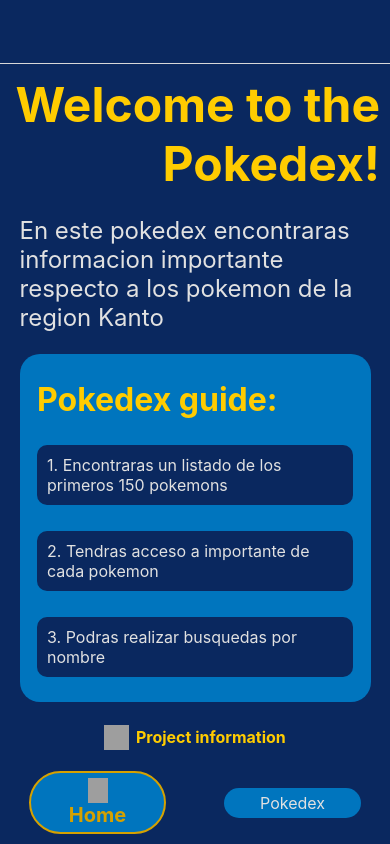
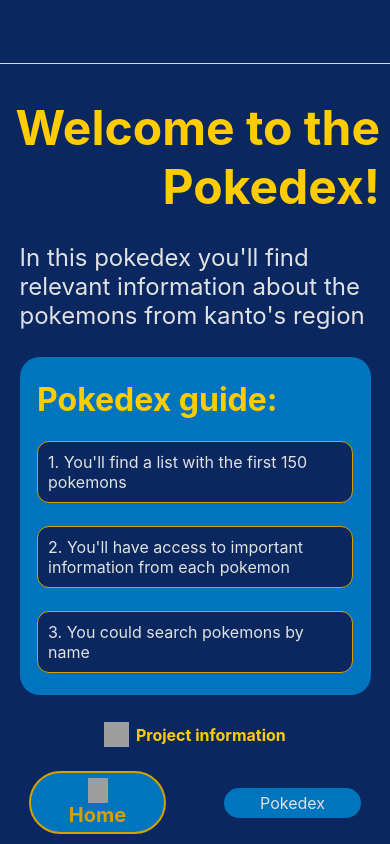
Before and after one commit to yasskate/pokedex, a React Native app: screen /Home in a window 390 px wide. Built offline with nearby package versions, Linux system fonts and the light colour scheme; grey boxes are pictures that could not be loaded.

Commit message:
Refactor styles and translate copy

```diff
--- a/src/screens/home.js
+++ b/src/screens/home.js
@@ -3,9 +3,9 @@
 import { colors } from '../utils/colors'
 
 const INSTRUCTIONS = [
-  '1. Encontraras un listado de los primeros 150 pokemons',
-  '2. Tendras acceso a importante de cada pokemon',
-  '3. Podras realizar busquedas por nombre'
+  '1. You\'ll find a list with the first 150 pokemons',
+  '2. You\'ll have access to important information from each pokemon ',
+  '3. You could search pokemons by name'
 ]
 
 const Home = ({ navigation }) => {
@@ -33,17 +33,19 @@
   )
 
   return (
-    <SafeAreaView
-      style={styles. container}
-    >
-      <ScrollView style={{ width: '100%' }} contentContainerStyle={styles.contentContainerStyle} horizontal={false}>
-        <StatusBar style="light" />
+    <SafeAreaView style={styles. container}>
+      <StatusBar style="light" />
+      <ScrollView
+        style={styles.scrollContainer}
+        contentContainerStyle={styles.contentContainerStyle}
+      >
         <Text style={styles.title}>Welcome to the Pokedex!</Text>
-        <Text style={styles.description}>En este pokedex encontraras informacion importante respecto a los pokemon de la region Kanto</Text>
+        <Text style={styles.description}>In this pokedex you'll find relevant information about the pokemons from kanto's region</Text>
         <View style={styles.instructionsContainer}>
           <Text style={styles.instructionsTitle}>Pokedex guide:</Text>
           <GuideInstructions />
         </View>
+
         <TouchableProjectInformation />
       </ScrollView>
     </SafeAreaView>
@@ -52,24 +54,29 @@
 
 const styles = StyleSheet.create({
   container: {
-    alignItems: 'center',
     backgroundColor: colors.hardBlue,
     flex: 1,
-    flexGrow: 1
+    flexGrow: 1,
+    width: '100%'
+  },
+  scrollContainer: {
+    backgroundColor: colors.hardBlue,
+    height: '100%',
+    flex: 1
   },
   contentContainerStyle: {
     justifyContent: 'space-around',
     backgroundColor: colors.hardBlue,
-    flex: 1
+    alignItems: 'center',
+    marginTop: 20,
+    flexGrow: 1
   },
   title: {
     color: colors.yellow,
     fontSize: 48,
     fontWeight: 'bold',
     paddingRight: 10,
-    textAlign: 'right',
-    width: '100%'
-
+    textAlign: 'right'
   },
   description: {
     color: colors.white,
@@ -95,7 +102,9 @@
   instructionWrapper: {
     backgroundColor: colors.hardBlue,
     width: '90%',
-    borderRadius: 10,
+    borderRadius: 12,
+    borderColor: colors.hardYellow,
+    borderWidth: 1,
     justifyContent: 'center'
   },
   instructions: {
```
